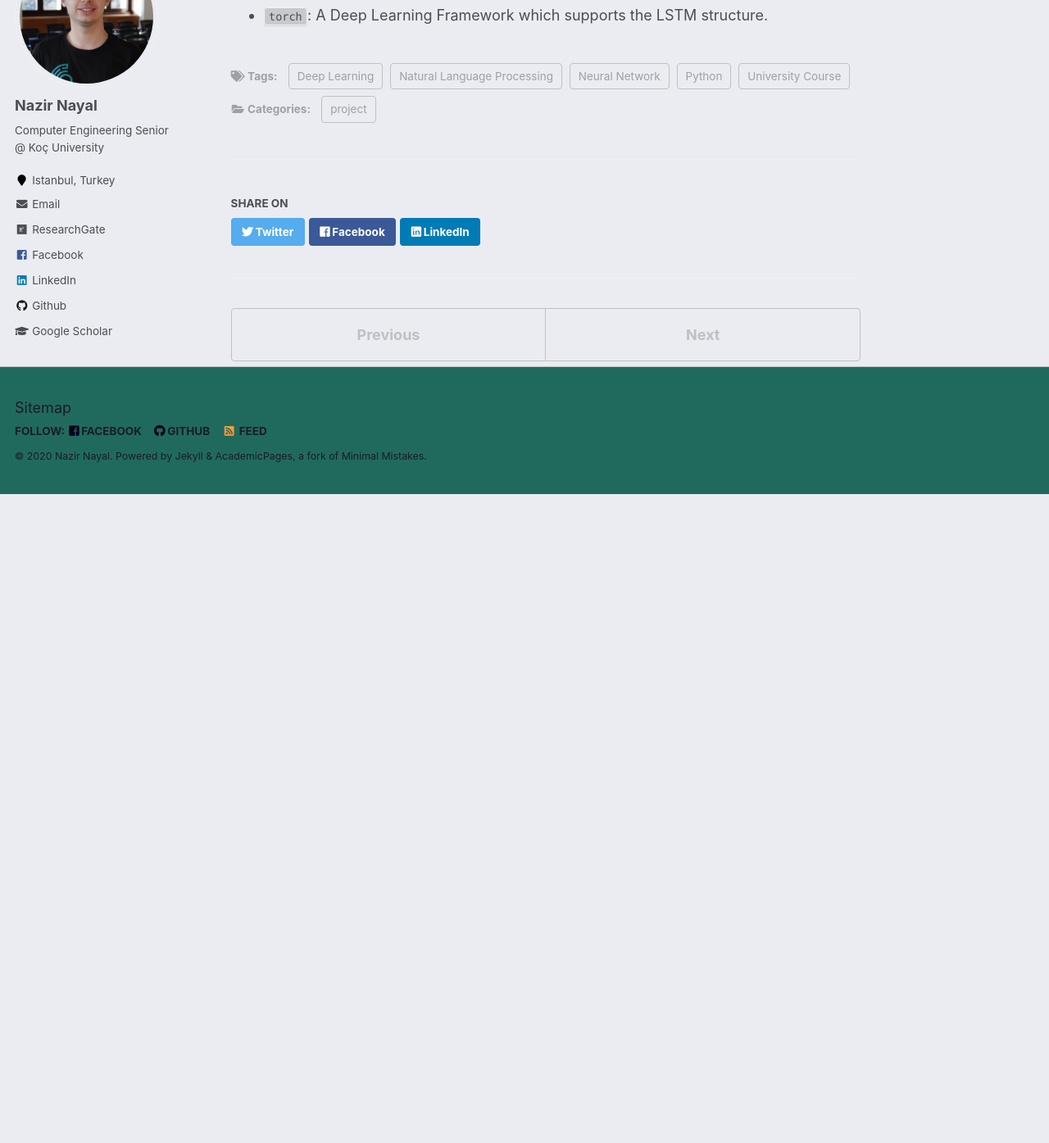
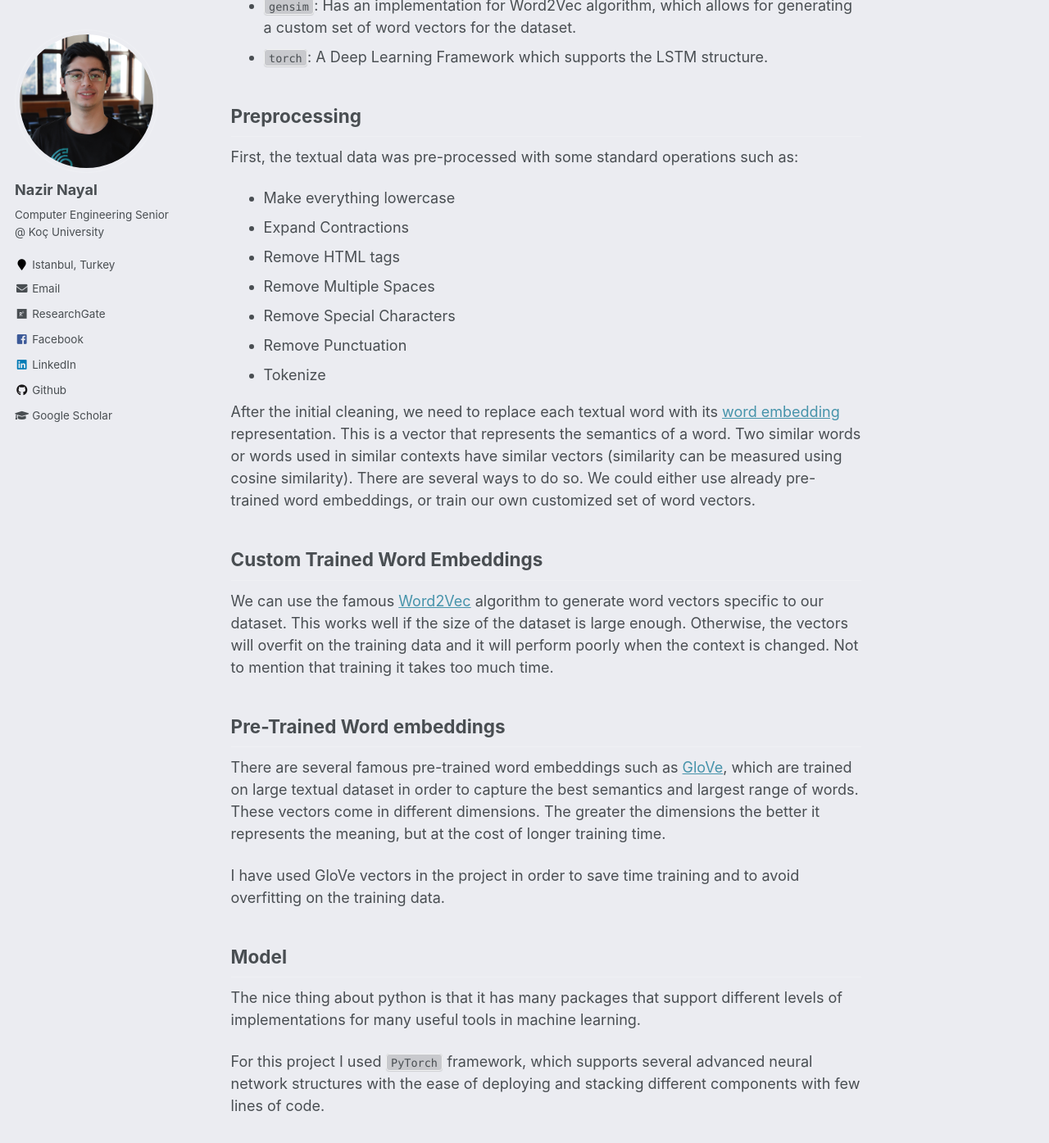
Before and after one commit to NazirNayal8/nazirnayal.github.io, a Jekyll site: the page built from _projects/amazon_review_sentiment.md, in a window 1280 px wide and 1400 px high, scrolled down 1950 px. Shown: the top 1395 px of the window at 82% size. Built offline with Jekyll 4.4.1, drawn with Linux system fonts in a browser that asks for light colours; before the commit the page ends 2553 px from its top, so only the background shows below that; some of the changed text lies outside the part shown.

Commit message:
update amazon project

```diff
--- a/_projects/amazon_review_sentiment.md
+++ b/_projects/amazon_review_sentiment.md
@@ -40,9 +40,12 @@ so much fun. My interest in NLP grew significantly after this experience.
 
 ## What is LSTM ?
 
-A variation [Recurrent Neural Networks (RNNs)](https://en.wikipedia.org/wiki/Recurrent_neural_network) which is capable of learning long-term dependencies of sequenced data (Hence the Abbreviation <u>L</u>ong <u>S</u>hort <u>T</u>erm <u>M</u>emory.
+A variation [Recurrent Neural Networks (RNNs)](https://en.wikipedia.org/wiki/Recurrent_neural_network) which is capable of learning long-term dependencies of sequenced data (Hence the Abbreviation <u>L</u>ong <u>S</u>hort <u>T</u>erm <u>M</u>emory).
 
   ![LSTM](../images/lstm.png)
+
+
+If you would like to learn more about LSTMs here is a wonderful [link](http://colah.github.io/posts/2015-08-Understanding-LSTMs/).
 
 ## Packages Used
 
@@ -53,3 +56,34 @@ I used the following python packages:
 * `spacy`: A high level NLP package with advanced functionalities such is lemmatization, and pre-trained word embeddings.
 * `gensim`: Has an implementation for Word2Vec algorithm, which allows for generating a custom set of word vectors for the dataset.
 * `torch`: A Deep Learning Framework which supports the LSTM structure.
+
+
+## Preprocessing
+
+First, the textual data was pre-processed with some standard operations such as:
+
+* Make everything lowercase
+* Expand Contractions
+* Remove HTML tags
+* Remove Multiple Spaces
+* Remove Special Characters
+* Remove Punctuation
+* Tokenize
+
+After the initial cleaning, we need to replace each textual word with its [word embedding](https://machinelearningmastery.com/what-are-word-embeddings/) representation. This is a vector that represents the semantics of a word. Two similar words or words used in similar contexts have similar vectors (similarity can be measured using cosine similarity). There are several ways to do so. We could either use already pre-trained word embeddings, or train our own customized set of word vectors.
+
+## Custom Trained Word Embeddings
+
+We can use the famous [Word2Vec](https://en.wikipedia.org/wiki/Word2vec) algorithm to generate word vectors specific to our dataset. This works well if the size of the dataset is large enough. Otherwise, the vectors will overfit on the training data and it will perform poorly when the context is changed. Not to mention that training it takes too much time.
+
+## Pre-Trained Word embeddings
+
+There are several famous pre-trained word embeddings such as [GloVe](https://nlp.stanford.edu/projects/glove/), which are trained on large textual dataset in order to capture the best semantics and largest range of words. These vectors come in different dimensions. The greater the dimensions the better it represents the meaning, but at the cost of longer training time.
+
+I have used GloVe vectors in the project in order to save time training and to avoid overfitting on the training data.
+
+## Model
+
+The nice thing about python is that it has many packages that support different levels of implementations for many useful tools in machine learning.
+
+For this project I used `PyTorch` framework, which supports several advanced neural network structures with the ease of deploying and stacking different components with few lines of code.
```
